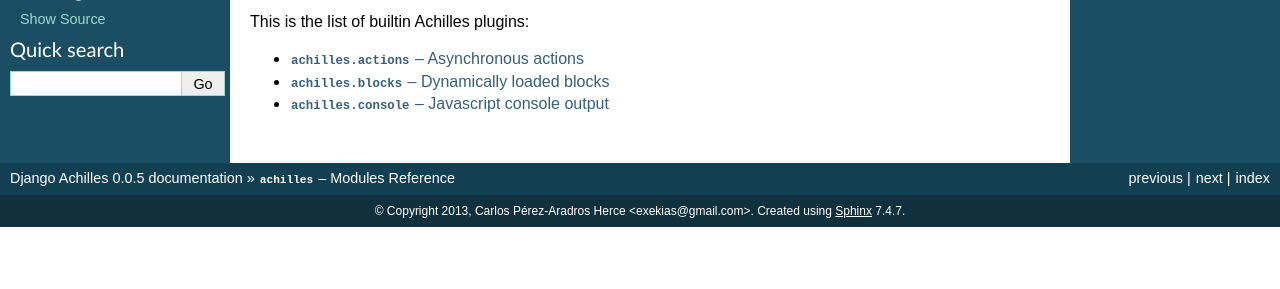
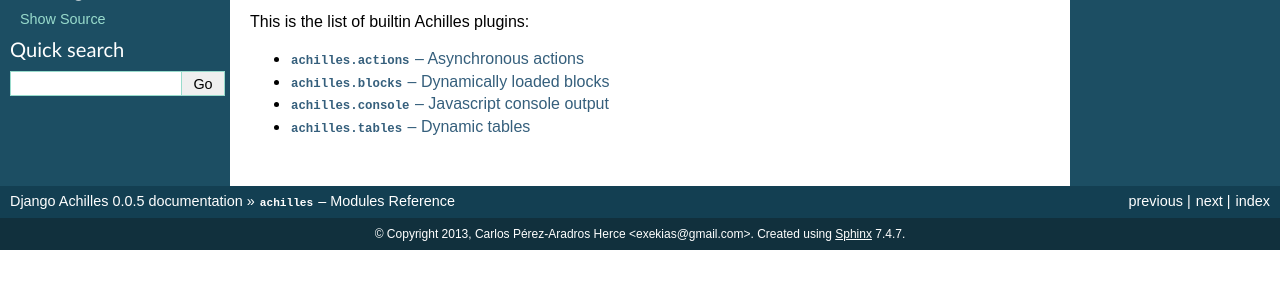
Before and after one commit to exekias/django-achilles, a Sphinx documentation site: the page built from doc/modules.rst, in a window 1280 px wide, cut to the strip 192-481 px from the top of the page. Built offline with Sphinx 7.4.7, drawn with Linux system fonts in a browser that asks for light colours.

Commit message:
Added tables to doc

```diff
--- a/doc/modules.rst
+++ b/doc/modules.rst
@@ -15,3 +15,4 @@ This is the list of builtin Achilles plugins:
     actions
     blocks
     console
+    tables
--- /dev/null
+++ b/doc/tables.rst
@@ -0,0 +1,6 @@
+.. _tables:
+
+:mod:`achilles.tables` -- Dynamic tables
+========================================
+.. automodule:: achilles.tables
+    :members:
```
